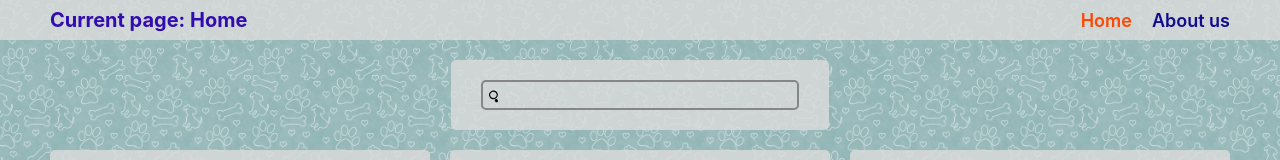
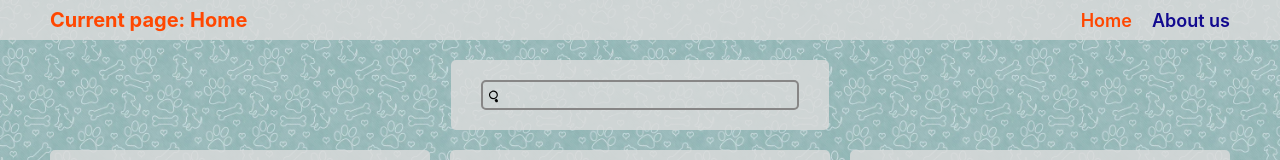
Before and after one commit to Katsiaryna-Andrabaila/react-stage3-rsschool, a React (Create React App) app: page / in a window 1280 px wide. Shown: the top 160 px of the page. Built offline with nearby package versions, Linux system fonts and the light colour scheme.

Commit message:
fix: change title color

```diff
--- a/src/components/header/Header.css
+++ b/src/components/header/Header.css
@@ -14,7 +14,7 @@
 .header-title {
     margin: 0;
 
-    color: #320bb1;
+    color: #ff4700;
 }
 
 .header-link {
```
